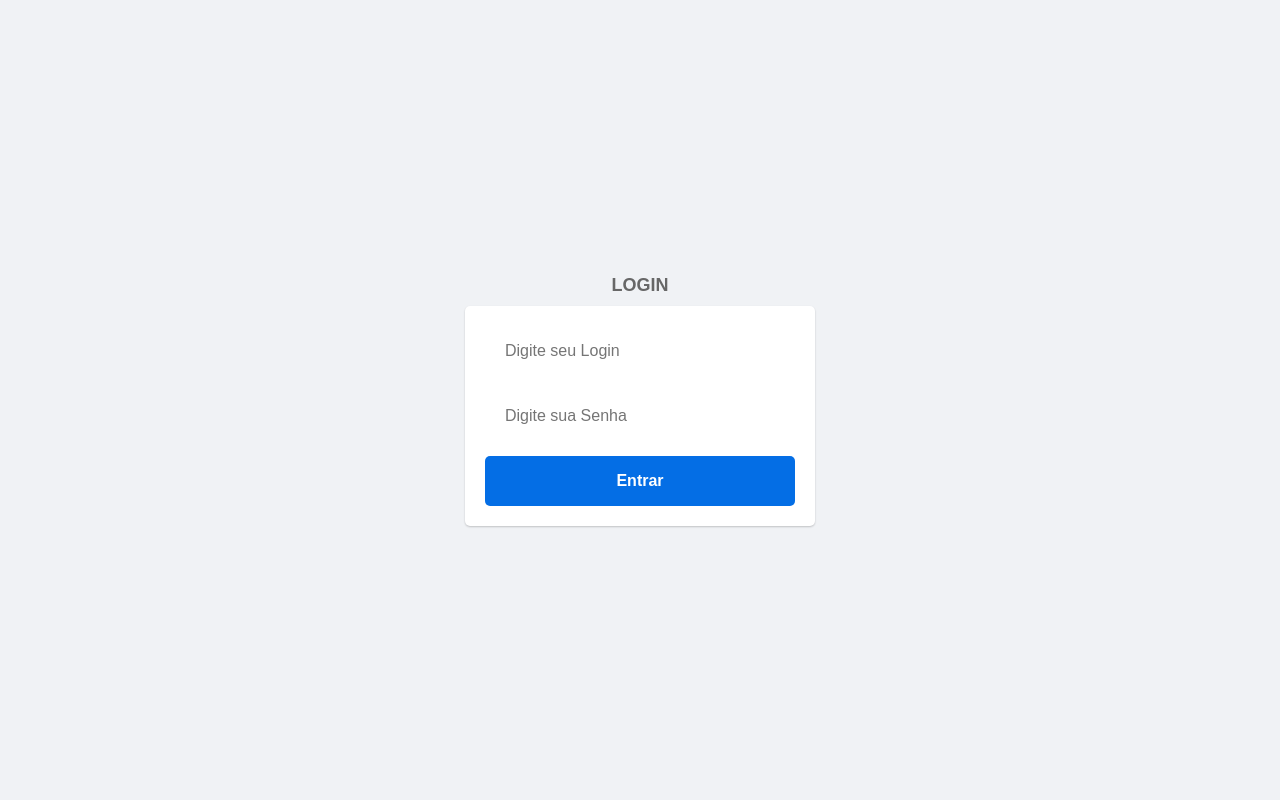
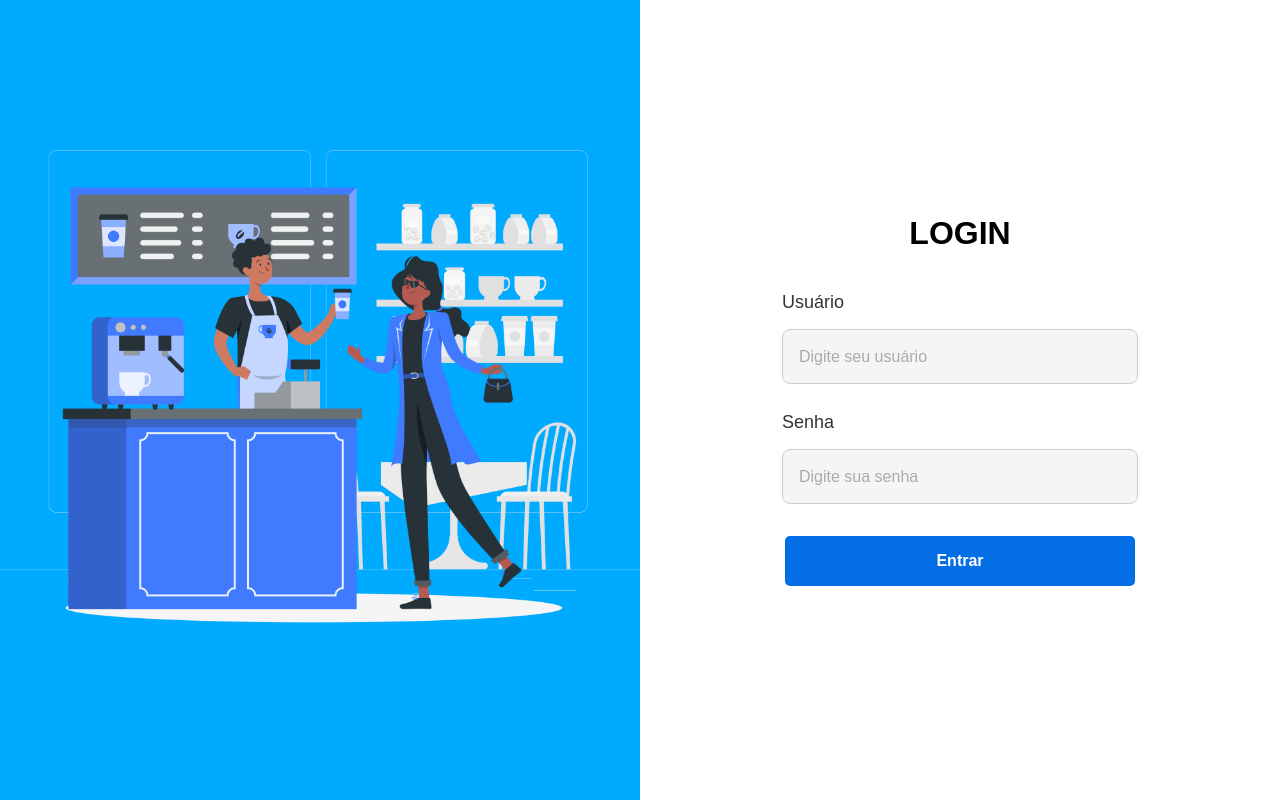
Before and after one commit to vctorpego/frontend, a React (Vite) app: page /auth/login in a window 1280 px wide. Built offline with nearby package versions, Linux system fonts and the light colour scheme.

Commit message:
Estilização tela de login

```diff
--- a/src/pages/Signin/index.jsx
+++ b/src/pages/Signin/index.jsx
@@ -1,14 +1,14 @@
 import React, { useState } from "react";
 import axios from 'axios';
-import Input from "../../components/Input";
+import * as C from "./styles";
 import Button from "../../components/Button";
-import * as C from "./styles";
 import { useNavigate } from "react-router-dom";
 import useAuth from "../../hooks/useAuth";
 import jwtDecode from "jwt-decode";
+import imgLogin from "../../pages/Signin/login-image.png"; // ajuste o caminho conforme sua estrutura
 
 const Signin = () => {
-  const { login } = useAuth(); // Obtendo o login do contexto
+  const { login } = useAuth();
   const navigate = useNavigate();
 
   const [loginInput, setLogin] = useState("");
@@ -18,89 +18,78 @@ const Signin = () => {
   const handleLogin = async (event) => {
     event.preventDefault();
 
-    const loginData = {
+    try {
+      const response = await axios.post("http://localhost:8080/auth/login", {
         login: loginInput,
         senhaUsuario: senha,
-    };
+      });
 
-    try {
-      const response = await axios.post("http://localhost:8080/auth/login", loginData);
-
-      if (response.data && response.data.token) {
       const token = response.data.token;
       localStorage.setItem("token", token);
       axios.defaults.headers.common["Authorization"] = `Bearer ${token}`;
 
-        // Decodificar token para pegar userId
       const decodedToken = jwtDecode(token);
       const userId = decodedToken.sub;
 
-        // Obter o ID do usuário (confirmação)
-        const responseUser = await axios.get(`http://localhost:8080/usuario/id/${loginInput}`, {
-          headers: {
-            Authorization: `Bearer ${token}`,
-          },
+      const userResponse = await axios.get(`http://localhost:8080/usuario/id/${loginInput}`, {
+        headers: { Authorization: `Bearer ${token}` },
       });
 
-        const userIdFromResponse = responseUser.data;
+      const userIdFromResponse = userResponse.data;
 
-        if (typeof userIdFromResponse !== "number" || userIdFromResponse <= 0) {
+      if (!userIdFromResponse || typeof userIdFromResponse !== "number") {
         setError("Usuário não encontrado");
         return;
       }
 
-        // Buscar permissões com base no ID do usuário
-        const responsePermissoes = await axios.get(`http://localhost:8080/permissao/telas/${userIdFromResponse}`, {
-          headers: {
-            Authorization: `Bearer ${token}`,
-          },
+      const permResponse = await axios.get(`http://localhost:8080/permissao/telas/${userIdFromResponse}`, {
+        headers: { Authorization: `Bearer ${token}` },
       });
 
-        const permissoes = responsePermissoes.data;
-
-        // Salvar permissões no localStorage para uso futuro
+      const permissoes = permResponse.data;
       localStorage.setItem("permissoes", JSON.stringify(permissoes));
-
-        // Atualiza o estado global de autenticação antes da navegação
       login(token);
 
-        // Procurar a primeira rota com permissão GET e navegar para ela
-        const telaPermitida = permissoes.find(p => p.permissoes.includes("GET"));
-        if (telaPermitida && telaPermitida.urlTela) {
-          navigate(telaPermitida.urlTela);
-        } else {
-          // Caso não tenha nenhuma permissão, redireciona para página padrão ou acesso negado
-          navigate("/nao-autorizado");
-        }
-      } else {
-        setError("Erro de autenticação. Verifique suas credenciais.");
-      }
-    } catch (error) {
-      console.error("Erro ao realizar login:", error);
+      const tela = permissoes.find(p => p.permissoes.includes("GET"));
+      navigate(tela?.urlTela || "/nao-autorizado");
+
+    } catch (err) {
       setError("Erro ao realizar o login.");
     }
   };
 
   return (
-    <C.Container>
-      <C.Label>LOGIN</C.Label>
-      <C.Content>
-        <Input
+    <C.Wrapper>
+      <C.Left>
+        <img src={imgLogin} alt="Login Ilustração" />
+      </C.Left>
+      <C.Right>
+        <C.FormBox>
+          <h2>LOGIN</h2>
+          <div className="inputs">
+            <label htmlFor="usuario">Usuário</label>
+            <C.LoginInput
+              id="usuario"
               type="text"
-          placeholder="Digite seu Login"
+              placeholder="Digite seu usuário"
               value={loginInput}
-          onChange={(e) => { setLogin(e.target.value); setError(""); }}
+              onChange={(e) => setLogin(e.target.value)}
             />
-        <Input
+
+            <label htmlFor="senha">Senha</label>
+            <C.LoginInput
+              id="senha"
               type="password"
-          placeholder="Digite sua Senha"
+              placeholder="Digite sua senha"
               value={senha}
-          onChange={(e) => { setSenha(e.target.value); setError(""); }}
+              onChange={(e) => setSenha(e.target.value)}
             />
+          </div>
           {error && <C.labelError>{error}</C.labelError>}
           <Button Text="Entrar" onClick={handleLogin} />
-      </C.Content>
-    </C.Container>
+        </C.FormBox>
+      </C.Right>
+    </C.Wrapper>
   );
 };
 
--- a/src/pages/Signin/styles.jsx
+++ b/src/pages/Signin/styles.jsx
@@ -1,49 +1,127 @@
 import styled from "styled-components";
 
-export const Container = styled.div`
+export const Wrapper = styled.div`
+  display: flex;
+  height: 100vh;
+`;
+
+export const Left = styled.div`
+  flex: 1;
+  background-color: #00aaff;
   display: flex;
   align-items: center;
   justify-content: center;
-  flex-direction: column;
-  gap: 10px;
-  height: 100vh;
+
+  img {
+    width: 100%;
+    max-width: 700px;
+  }
 `;
 
-export const Content = styled.div`
-  gap: 15px;
+export const Right = styled.div`
+  flex: 1;
   display: flex;
   align-items: center;
   justify-content: center;
-  flex-direction: column;
-  width: 100%;
-  box-shadow: 0 1px 2px #0003;
-  background-color: white;
-  max-width: 350px;
-  padding: 20px;
-  border-radius: 5px;
+  background: #fff;
 `;
 
-export const Label = styled.label`
-  font-size: 18px;
-  font-weight: 600;
-  color: #676767;
+export const FormBox = styled.div`
+  width: 100%;
+  max-width: 420px;
+  padding: 32px;
+  text-align: center;
+
+  h2 {
+    font-size: 32px;
+    margin-bottom: 28px;
+  }
+
+  p {
+    margin-top: 18px;
+    font-size: 16px;
+    color: #676767;
+  }
+
+  .inputs {
+    display: flex;
+    flex-direction: column;
+    gap: 16px;
+    margin-bottom: 32px;
+
+    label {
+      text-align: left;
+      font-size: 18px;
+      color: #333;
+      margin-top: 12px;
+    }
+  }
 `;
 
-export const LabelSignup = styled.label`
+export const LoginInput = styled.input`
+  width: 100%;
+  padding: 16px 16px;
+  font-size: 18px;
+  border: 1.5px solid #ccc;
+  border-radius: 8px;
+  background-color: #f5f5f5;
+  outline: none;
+  transition: border 0.3s, background-color 0.3s;
+
+  &:focus {
+    border-color: #00aaff;
+    background-color: #fff;
+  }
+
+  &::placeholder {
+    color: #aaa;
+    font-size: 16px;
+  }
+`;
+
+export const CheckboxRow = styled.div`
+  display: flex;
+  justify-content: space-between;
+  font-size: 16px;
+  width: 100%;
+  margin: 14px 0;
+
+  label {
+    display: flex;
+    align-items: center;
+    gap: 7px;
+  }
+`;
+
+export const LinkText = styled.a`
+  color: #007bff;
+  text-decoration: none;
+  cursor: pointer;
+
+  &:hover {
+    text-decoration: underline;
+  }
+`;
+
+export const labelError = styled.label`
+  font-size: 16px;
+  color: red;
+`;
+
+export const Divider = styled.div`
+  margin: 24px 0 14px;
   font-size: 16px;
   color: #676767;
 `;
 
-export const labelError = styled.label`
-  font-size: 14px;
-  color: red;
-`;
+export const SocialIcons = styled.div`
+  display: flex;
+  justify-content: center;
+  gap: 24px;
 
-export const Strong = styled.strong`
-  cursor: pointer;
-
-  a {
-    text-decoration: none;
-    color: #676767;
+  img {
+    width: 34px;
+    height: 34px;
+    cursor: pointer;
   }
 `;
```
Also changed, not shown: src/pages/Signin/login-image.png (added). Lines whose indentation alone changed are shown as unchanged.
